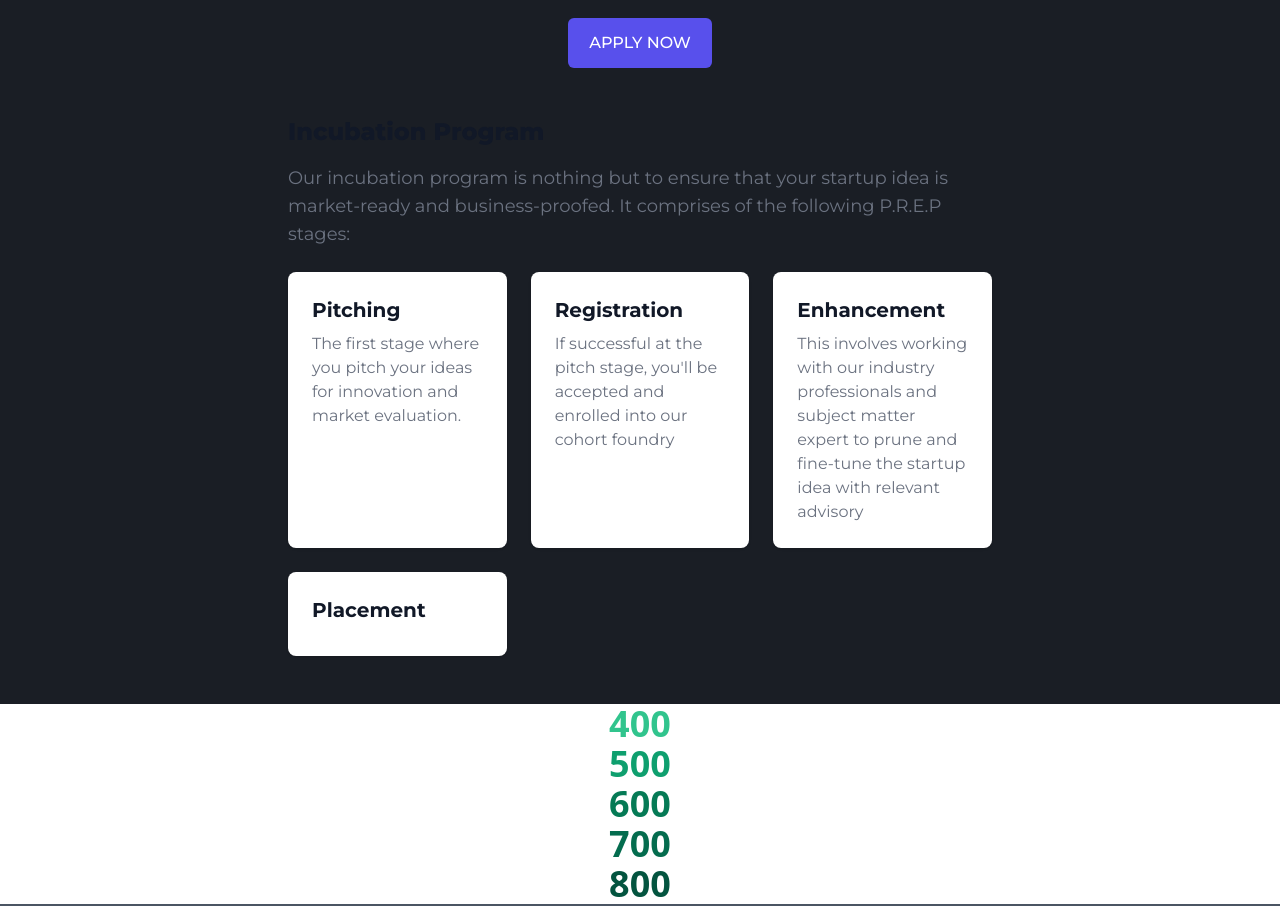
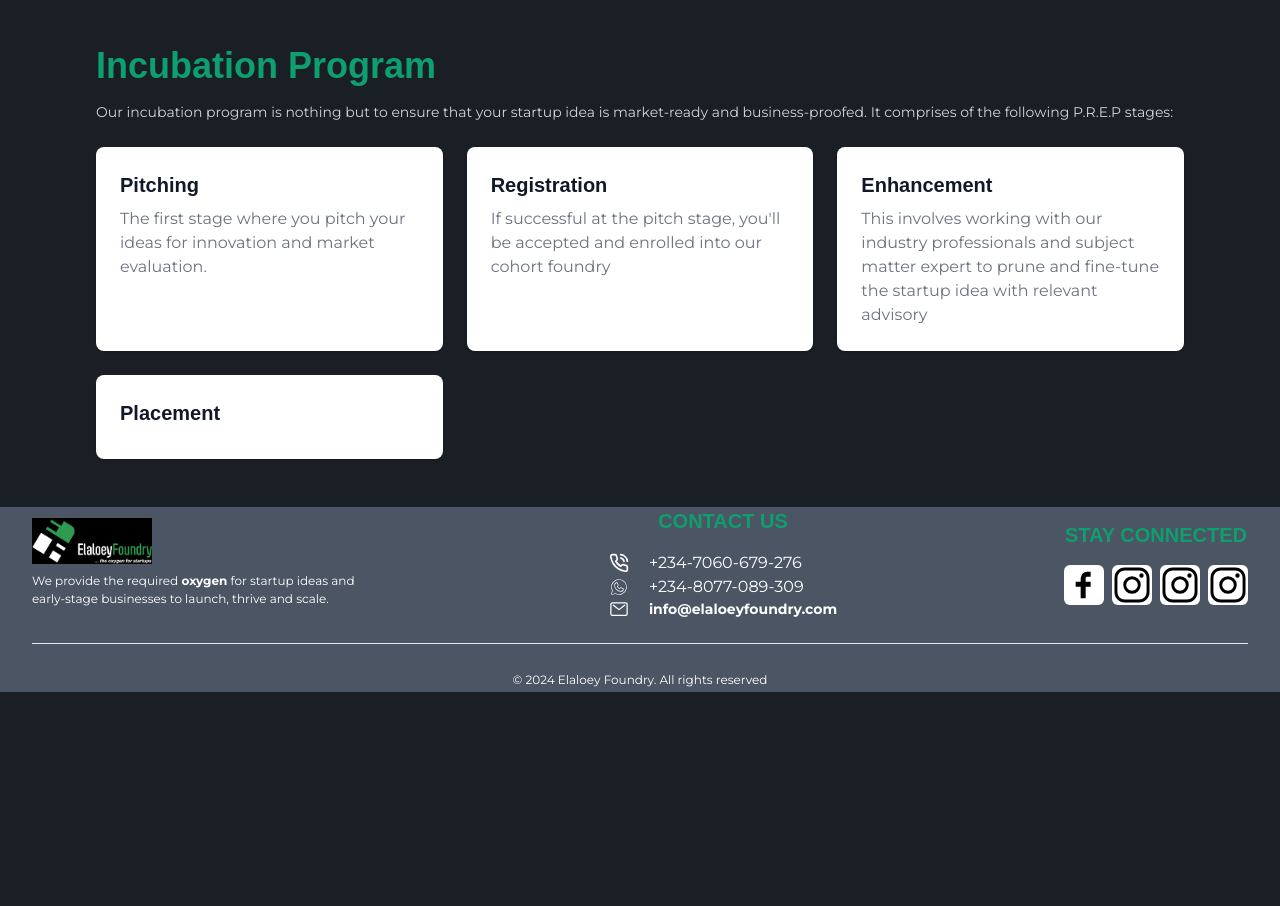
Before and after one commit to seunlo/corporate, a React (Vite) app: page /startup in a window 1280 px wide. Shown: the part 505-1411 px from the top of the page. After the commit the page ends 1197 px from the top, so only its background shows below. Built offline with nearby package versions, Linux system fonts and the light colour scheme; a web font is replaced by a local one.

Commit message:
more touches

```diff
--- a/src/components/Footer2.jsx
+++ b/src/components/Footer2.jsx
@@ -2,16 +2,16 @@ import { Footer } from "flowbite-react";
 import { IoLogoInstagram } from "react-icons/io5";
 import { TiSocialFacebook } from "react-icons/ti";
 import { Link } from "react-router-dom";
-import { footer, footer2 } from "../assets/images";
-import { toast } from "react-toastify";
-import "react-toastify/dist/ReactToastify.css";
-import { useState } from "react";
+import { footer } from "../assets/images";
+import { LuPhoneCall } from "react-icons/lu";
+import { PiWhatsappLogoThin } from "react-icons/pi";
+import { IoMailOutline } from "react-icons/io5";
 
 function Footer2() {
   return (
     <div className="bg-gray-600">
-      <div className="container mx-auto px-4 sm:px-6 lg:px-8 font-montserrat">
-        <div className="flex flex-col sm:flex-row gap-8 justify-between items-start sm:items-center">
+      <div className="mx-auto px-4 sm:px-6 lg:px-8 font-montserrat">
+        <div className="flex flex-col sm:flex-row justify-between items-center sm:items-center gap-8 lg:gap-0">
           <div className="sm:max-w-[220px] lg:max-w-[350px]">
             <div className="max-w-[130px]">
               <Link to="/">
@@ -23,37 +23,46 @@ function Footer2() {
               </Link>
             </div>
             <p className="text-[12px] text-white mt-2">
-              LAUNCH AND SCALE YOUR STARTUP IDEAS; We provide the required
+              We provide the required
               <b> oxygen</b> for startup ideas and early-stage businesses to
               launch, thrive and scale.
             </p>
           </div>
-          <div className="flex flex-col max-w-[400px] text-white">
+          <div className="flex flex-col max-w-[400px] text-white sm:mx-auto lg:mx-0">
             <div>
-              <h4 className="text-md md:text-2xl font-bold mb-4 font-Ubuntu text-center text-green-600">CONTACT US</h4>
+              <h4 className="text-md md:text-xl text-center text-green-500 font-bold mb-4 font-Ubuntu">
+                CONTACT US
+              </h4>
 
-              <div className="flex flex-col lg:flex-row items-center gap-5 sm:gap-2 text-[12px]">
-                <p>Telephone Number:</p>
-                <div className="">
-                  <p>+234-8077-089-309</p>
-                  <p>+234-7060-679-276</p>
-                </div>
+              <div className="flex gap-5 items-center">
+                <LuPhoneCall className="w-5 h-5" />
+                <p>+234-7060-679-276</p>
               </div>
-              <p className="text-white text-sm font-bold mt-5 text-[12px]">
-                Email:{" "}
-                <a href="mailto:info@elaloeyfoundry.com" className="text-white">
-                  info@elaloeyfoundry.com
-                </a>
-              </p>
+              <div className="flex gap-5 items-center">
+                <PiWhatsappLogoThin className="w-5 h-5" />
+                <p>+234-8077-089-309</p>
+              </div>
+
+              <div className="flex gap-5 items-center">
+                <IoMailOutline className="w-5 h-5" />
+                <p className="text-white text-sm font-bold text-[12px]">
+                  <a
+                    href="mailto:info@elaloeyfoundry.com"
+                    className="text-white"
+                  >
+                    info@elaloeyfoundry.com
+                  </a>
+                </p>
+              </div>
             </div>
           </div>
-          <div>
+          <div className="sm:mx-auto lg:mx-0">
             <div className="flex flex-col gap-4">
               <div>
-                <h4 className="text-md md:text-2xl text-center text-green-600 font-bold mb-4 font-Ubuntu">
-                  FOLLOW US
+                <h4 className="text-md md:text-xl text-center text-green-500 font-bold mb-4 font-Ubuntu">
+                  STAY CONNECTED
                 </h4>
-                <div className="flex gap-2 items-center">
+                <div className="flex justify-center gap-2 items-center">
                   <a
                     href="https://facebook.com"
                     target="_blank"
--- a/src/components/OurTeam.jsx
+++ b/src/components/OurTeam.jsx
@@ -5,10 +5,10 @@ function OurTeam() {
   return (
     <>
       <div className="max-w-6xl mx-auto">
-        <h1 className="text-center text-green-600 text-[36px] font-bold font-Oswald">
+      <h2 className="text-3xl sm:text-4xl font-extrabold font-Ubuntu text-green-500 text-center">
           Our Team
-        </h1>
-        <p className="p-6 font-montserrat text-gray-300">
+        </h2>
+        <p className="p-6 font-montserrat text-gray-300 text-[14px]">
           We are blessed with the right 3H&#39;s (heads, hearts and hands) in the
           world to birth your dreams and ideas. Our team comprise of industry
           experts, founders and investors who are committed to seeing startup
--- a/src/components/Second.jsx
+++ b/src/components/Second.jsx
@@ -4,7 +4,7 @@ function Second() {
   return (
     <div className="grid grid-cols-1 md:grid-cols-2 pt-10 items-center max-w-6xl mx-auto gap-5">
       <div className="p-4 font-Economica">
-        <h2 className="text-4xl font-extrabold font-Ubuntu text-green-600">
+        <h2 className="text-3xl sm:text-4xl font-extrabold font-Ubuntu text-green-500">
           How We Do It
         </h2>
         <div className="max-w-[590px]">
--- a/src/index.css
+++ b/src/index.css
@@ -21,11 +21,3 @@ body{
 .panel.active{
   display: block;
 }
-
-.container{
-  width: 100%;
-  margin-right: auto;
-  margin-left: auto;
-  padding-left: 1.25rem;
-  padding-right: 1.25rem;
-}
--- a/src/pages/StartUp.jsx
+++ b/src/pages/StartUp.jsx
@@ -1,4 +1,5 @@
 import React from "react";
+import { Link } from "react-router-dom";
 
 function StartUp() {
   return (
@@ -9,32 +10,32 @@ function StartUp() {
         </h1>
       </div>
       <div className="py-12 text-gray-300 font-montserrat text-[14px]">
-        <div className="max-w-3xl mx-auto px-4 sm:px-6 lg:px-8">
+        <div className="max-w-6xl mx-auto px-4 sm:px-6 lg:px-8">
           <div className="text-center">
-            <h2 className="text-3xl font-extrabold text-green-600 font-Ubuntu sm:text-4xl">
+            <h2 className="text-3xl font-extrabold text-green-500 font-Ubuntu sm:text-4xl">
               Pitch Your Startup
             </h2>
-            <p className="mt-4 text-lg text-gray-500">
+            <p className="mt-4 text-[14px] font-montserrat text-gray-300">
               Are you a talented young Nigerian? Do you have an innovative idea
               or startup business capable of solving the average Nigerian
               problems and transforming the country? Do you need business
               advisory and funding to launch or scale? Get in touch with us!
             </p>
             <div className="mt-8">
-              <a
-                href="#"
-                className="inline-flex items-center justify-center px-5 py-3 border border-transparent text-base font-medium rounded-md text-white bg-indigo-600 hover:bg-indigo-700"
+              <Link
+                to="/register"
+                className="inline-flex items-center justify-center px-5 py-3 border border-green-500 rounded-tl-2xl rounded-br-2xl text-base font-medium rounded-md text-white hover:bg-green-500"
               >
-                APPLY NOW
-              </a>
+                Apply Now
+              </Link>
             </div>
           </div>
 
           <div className="mt-12">
-            <h3 className="text-2xl font-extrabold text-gray-900">
+            <h3 className="text-3xl font-extrabold text-green-500 font-Ubuntu sm:text-4xl">
               Incubation Program
             </h3>
-            <p className="mt-4 text-lg text-gray-500">
+            <p className="mt-4 text-[14px] font-montserrat text-gray-300">
               Our incubation program is nothing but to ensure that your startup
               idea is market-ready and business-proofed. It comprises of the
               following P.R.E.P stages:
@@ -43,7 +44,9 @@ function StartUp() {
             <div className="mt-6 grid grid-cols-1 gap-6 sm:grid-cols-2 lg:grid-cols-3">
               <div className="bg-white overflow-hidden shadow rounded-lg">
                 <div className="px-4 py-5 sm:p-6">
-                  <h4 className="text-xl font-bold text-gray-900">Pitching</h4>
+                  <h4 className="text-xl font-bold font-Ubuntu text-gray-900">
+                    Pitching
+                  </h4>
                   <p className="mt-2 text-base text-gray-500">
                     The first stage where you pitch your ideas for innovation
                     and market evaluation.
@@ -53,7 +56,7 @@ function StartUp() {
 
               <div className="bg-white overflow-hidden shadow rounded-lg">
                 <div className="px-4 py-5 sm:p-6">
-                  <h4 className="text-xl font-bold text-gray-900">
+                  <h4 className="text-xl font-bold font-Ubuntu text-gray-900">
                     Registration
                   </h4>
                   <p className="mt-2 text-base text-gray-500">
@@ -65,7 +68,7 @@ function StartUp() {
 
               <div className="bg-white overflow-hidden shadow rounded-lg">
                 <div className="px-4 py-5 sm:p-6">
-                  <h4 className="text-xl font-bold text-gray-900">
+                  <h4 className="text-xl font-bold font-Ubuntu text-gray-900">
                     Enhancement
                   </h4>
                   <p className="mt-2 text-base text-gray-500">
@@ -78,7 +81,9 @@ function StartUp() {
 
               <div className="bg-white overflow-hidden shadow rounded-lg">
                 <div className="px-4 py-5 sm:p-6">
-                  <h4 className="text-xl font-bold text-gray-900">Placement</h4>
+                  <h4 className="text-xl font-bold font-Ubuntu text-gray-900">
+                    Placement
+                  </h4>
                   <p className="mt-2 text-base text-gray-500">
                     {/* Add description for Placement */}
                   </p>
@@ -88,13 +93,6 @@ function StartUp() {
           </div>
         </div>
       </div>
-      <div className="bg-white text-center font-bold text-4xl">
-        <h2 className="text-green-400">400</h2>
-        <h2 className="text-green-500">500</h2>
-        <h2 className="text-green-600">600</h2>
-        <h2 className="text-green-700">700</h2>
-        <h2 className="text-green-800">800</h2>
-      </div>
     </>
   );
 }
```
Also changed, not shown: src/components/Header.jsx (+8 -8 lines), src/components/Third.jsx (+19 -60 lines), src/pages/About.jsx (+15 -15 lines), src/pages/Contact.jsx (+7 -7 lines), src/pages/Register.jsx (+11 -11 lines), src/assets/images/footer.png.
